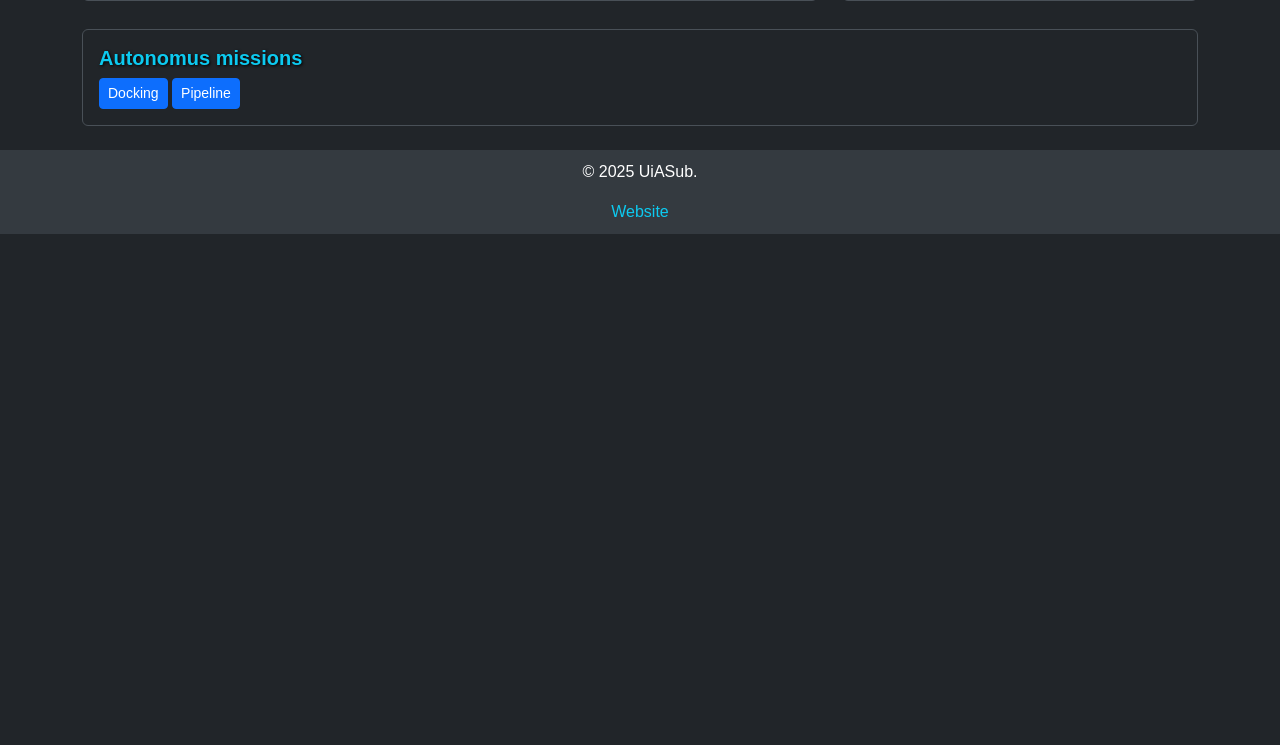
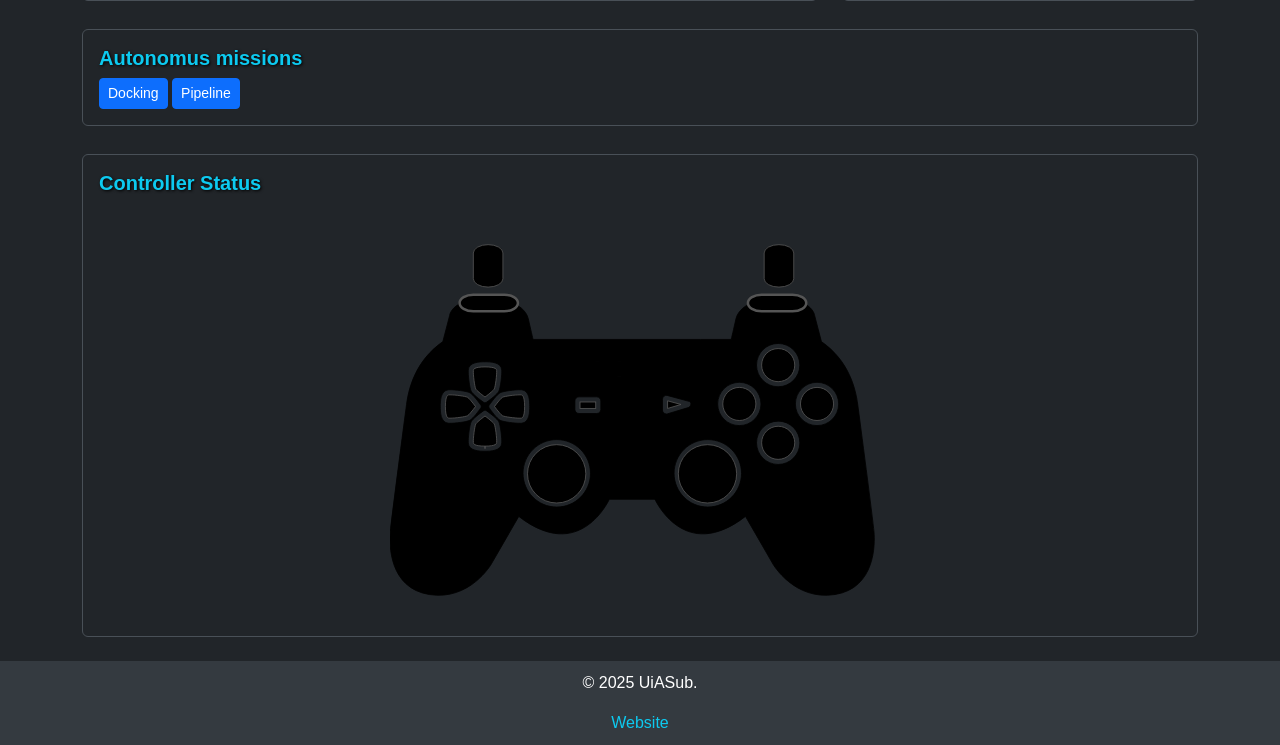
Before and after one commit to UiASub/Topside, a Flask app: page / in a window 1280 px wide. Shown: the part 941-1686 px from the top of the page. Before the commit the page ends 1175 px from the top, so only its background shows below. Run offline with Flask 3, Linux system fonts and the light colour scheme; parts of the project's set-up code (start-up, migrations or seed data) failed here and were passed over.

Commit message:
Added visualization of controller with live view of buttons pressed using js script

```diff
--- a/static/css/styles.css
+++ b/static/css/styles.css
@@ -144,9 +144,6 @@ body {
   height: 100%;
 }
 
-
-
-
 /* Modal custom styling */
 .modal-custom {
     background-color: #343a40;  /* Dark background */
@@ -250,3 +247,54 @@ body {
     font-size: 0.85rem;
     color: #adb5bd;
 }
+
+/* Controller SVG Styles */
+#controller-svg {
+    fill: #000000;
+    stroke: #555555;
+    stroke-width: 1;
+}
+
+#controller-svg #layout {
+    fill: #000000;
+    stroke: #000000;
+    stroke-width: 1;
+}
+
+/* Button default state */
+#controller-svg circle,
+#controller-svg rect,
+#controller-svg path,
+#controller-svg polygon {
+    transition: fill 0.1s ease, filter 0.1s ease;
+    fill: #000000;
+}
+
+/* All buttons default to black */
+#controller-b0, #controller-b1, #controller-b2, #controller-b3,
+#controller-b4, #controller-b5, #controller-b6, #controller-b7,
+#controller-b8, #controller-b9,
+#controller-b12, #controller-b13, #controller-b14, #controller-b15 {
+    fill: #000000;
+}
+
+/* Joysticks default to black */
+#controller-b10, #controller-b11 {
+    fill: #000000;
+    transition: cx 0.05s ease, cy 0.05s ease, fill 0.1s ease;
+}
+
+#controller-b10-below, #controller-b11-below, #controller-b11-bottom {
+    fill: #000000;
+}
+
+/* Active/Pressed button state */
+#controller-svg .selected-button {
+    fill: #dc3545 !important;
+}
+
+/* Joystick active state (when moved) */
+#controller-b10.stick-active,
+#controller-b11.stick-active {
+    fill: #dc3545 !important;
+}
--- /dev/null
+++ b/static/js/controller.js
@@ -0,0 +1,100 @@
+let controllerIndex = null;
+
+window.addEventListener("gamepadconnected", (event) => {
+  const gamepad = event.gamepad;
+  console.log("Gamepad connected:", gamepad.id);
+  controllerIndex = gamepad.index;
+});
+
+window.addEventListener("gamepaddisconnected", (event) => {
+  console.log("Gamepad disconnected:", event.gamepad.id);
+  controllerIndex = null;
+  // Reset all buttons when disconnected
+  resetController();
+});
+
+function resetController() {
+  // Reset all buttons
+  for (let i = 0; i <= 15; i++) {
+    const button = document.getElementById(`controller-b${i}`);
+    if (button) {
+      button.classList.remove("selected-button");
+    }
+  }
+  // Reset joysticks
+  resetStick("controller-b10");
+  resetStick("controller-b11");
+}
+
+function resetStick(elementId) {
+  const stick = document.getElementById(elementId);
+  if (!stick) return;
+
+  const x = Number(stick.dataset.originalXPosition);
+  const y = Number(stick.dataset.originalYPosition);
+
+  stick.setAttribute("cx", x);
+  stick.setAttribute("cy", y);
+  stick.classList.remove("stick-active");
+}
+
+function updateControllerButton(index, value) {
+  const button = document.getElementById(`controller-b${index}`);
+  const selectedButtonClass = "selected-button";
+
+  if (button) {
+    if (value > 0.1) {
+      button.classList.add(selectedButtonClass);
+    } else {
+      button.classList.remove(selectedButtonClass);
+    }
+  }
+}
+
+function handleButtons(buttons) {
+  for (let i = 0; i < buttons.length; i++) {
+    const buttonValue = buttons[i].value;
+    updateControllerButton(i, buttonValue);
+  }
+}
+
+function handleSticks(axes) {
+  updateStick("controller-b10", axes[0], axes[1]);
+  updateStick("controller-b11", axes[2], axes[3]);
+}
+
+function updateStick(elementId, leftRightAxis, upDownAxis) {
+  const multiplier = 25;
+  const stickLeftRight = leftRightAxis * multiplier;
+  const stickUpDown = upDownAxis * multiplier;
+
+  const stick = document.getElementById(elementId);
+  if (!stick) return;
+
+  const x = Number(stick.dataset.originalXPosition);
+  const y = Number(stick.dataset.originalYPosition);
+
+  stick.setAttribute("cx", x + stickLeftRight);
+  stick.setAttribute("cy", y + stickUpDown);
+
+  // Add active class when stick is moved beyond deadzone
+  const deadzone = 0.1;
+  if (Math.abs(leftRightAxis) > deadzone || Math.abs(upDownAxis) > deadzone) {
+    stick.classList.add("stick-active");
+  } else {
+    stick.classList.remove("stick-active");
+  }
+}
+
+function gameLoop() {
+  if (controllerIndex !== null) {
+    const gamepad = navigator.getGamepads()[controllerIndex];
+    if (gamepad) {
+      handleButtons(gamepad.buttons);
+      handleSticks(gamepad.axes);
+    }
+  }
+  requestAnimationFrame(gameLoop);
+}
+
+gameLoop();
--- /dev/null
+++ b/static/templates/_controller.html
@@ -0,0 +1,165 @@
+<svg version="1.1" id="controller-svg" xmlns="http://www.w3.org/2000/svg" viewBox="0 0 600 500" style="width: 100%; height: 100%;">
+    <g>
+        <g>
+            <path id="controller-b13" name="down" d="M114.003,255.595c-5.043,3.696-10.324,8.09-11.102,9.663c-1.353,2.705-3.244,17.252-2.889,22.24
+           c0.073,1.053,0.306,4.26,13.972,4.266l0.042,3.06v-3.06c13.666-0.006,13.898-3.213,13.972-4.271
+           c0.355-4.976-1.53-19.523-2.889-22.234C124.407,263.851,119.682,259.762,114.003,255.595z" />
+
+            <rect id="controller-b8" name="select" x="227.994" y="238.771" width="18.898" height="7.711" />
+
+            <path id="controller-b12" name="up" d="M114.003,232.84c5.686-4.167,10.404-8.256,11.108-9.669c1.353-2.699,3.244-17.246,2.889-22.24
+           c-0.08-1.053-0.306-4.254-13.972-4.26c-13.708,0.006-13.935,3.207-14.015,4.26c-0.355,4.987,1.53,19.535,2.889,22.24
+           C103.685,224.744,108.96,229.15,114.003,232.84z" />
+            <path id="controller-b14" name="left"
+                d="M92.962,233.11c-2.46-1.229-14.584-2.925-20.918-2.925c-0.502,0-0.937,0.012-1.31,0.042
+           c-1.059,0.074-4.266,0.301-4.271,13.966c0.006,13.709,3.213,13.936,4.266,14.009c0.379,0.031,0.82,0.043,1.316,0.043
+           c6.34,0,18.464-1.688,20.918-2.925c1.671-0.839,6.353-6.573,9.676-11.102C98.936,239.181,94.529,233.893,92.962,233.11z" />
+            <path id="controller-b15" name="right" d="M157.284,230.234c-0.379-0.031-0.82-0.043-1.316-0.043c-6.34,0-18.464,1.689-20.924,2.925
+           c-1.566,0.784-5.973,6.065-9.669,11.108c3.317,4.528,7.999,10.27,9.669,11.102c2.46,1.23,14.584,2.925,20.918,2.925
+           c0.496,0,0.936-0.012,1.31-0.042c1.059-0.074,4.266-0.3,4.271-13.966c0-0.05,0-0.092,0-0.129
+           C161.525,230.528,158.336,230.301,157.284,230.234z" />
+            <circle id="controller-b3" cx="465.824" cy="194.529" r="19.866" />
+            <circle id="controller-b1" cx="512.446" cy="241.152" r="19.865" />
+            <circle id="controller-b0" cx="465.824" cy="287.774" r="19.865" />
+            <circle id="controller-b2" cx="419.202" cy="241.152" r="19.865" />
+            <polygon id="controller-b9" name="select" points="333.062,246.586
+              349.171,241.751 333.062,237.381" />
+            <path id="layout"
+                d="M561.234,241.611c-2.441-18.305-10.171-52.075-43.531-75.264l-8.14-31.328c0,0-0.813-7.729-10.985-13.428
+           c0,0,0.612-5.288-8.745-7.729c-9.357-2.442-31.127-7.117-56.549,1.426c0,0-3.868,1.016-3.66,6.714c0,0-12.001,5.899-14.443,16.885
+           c-2.441,10.985-5.697,24.816-5.697,24.816h-36.916H211.195h-39.56c0,0-3.256-13.831-5.698-24.816s-14.443-16.885-14.443-16.885
+           c0.202-5.698-3.66-6.714-3.66-6.714c-25.429-8.543-47.191-3.868-56.549-1.426c-9.357,2.441-8.746,7.729-8.746,7.729
+           c-10.171,5.698-10.985,13.428-10.985,13.428l-8.14,31.328c-33.36,23.188-41.09,56.959-43.532,75.264
+           C17.441,259.921,1.579,380.344,0.354,394.58c-1.218,14.241-2.032,67.534,46.788,75.264s74.45-36.615,74.45-36.615l32.956-57.161
+           c73.636,57.161,108.624-20.545,108.624-20.545h54.774c0,0,34.988,77.706,108.624,20.545l32.956,57.161
+           c0,0,25.631,44.345,74.45,36.615s48.005-61.028,46.787-75.264C579.546,380.338,563.677,259.916,561.234,241.611z M465.824,168.544
+           c14.326,0,25.985,11.658,25.985,25.985c0,14.326-11.659,25.985-25.985,25.985c-14.327,0-25.985-11.659-25.985-25.985
+           C439.839,180.203,451.497,168.544,465.824,168.544z M317.322,191.175c3.776,0,7.552,0,11.322,0
+           c0.036,0.129,0.049,1.983,0.012,2.265c-0.062,0.006-0.128,0.013-0.195,0.013c-0.386,0-0.777,0-1.163,0
+           c-0.043,0-0.086,0-0.129,0.006c-0.152,0.024-0.238,0.122-0.208,0.275c0.024,0.116,0.073,0.245,0.141,0.343
+           c0.116,0.171,0.251,0.324,0.392,0.478c1.114,1.218,2.222,2.43,3.336,3.642c0.03,0.03,0.061,0.055,0.104,0.092
+           c0.049-0.056,0.099-0.104,0.147-0.153c1.261-1.377,2.515-2.754,3.775-4.131c0.031-0.031,0.062-0.067,0.08-0.104
+           c0.086-0.128,0.062-0.251-0.056-0.349c-0.098-0.079-0.208-0.098-0.336-0.098c-0.392,0.006-0.79,0-1.182,0
+           c-0.055,0-0.11-0.013-0.177-0.019c0-0.759,0-1.506,0-2.265c3.06,0,6.113,0,9.18,0c0,0.753,0,1.5,0,2.271c-0.067,0-0.135,0-0.202,0
+           c-0.746,0-1.493,0-2.233,0c-0.123,0-0.208,0.037-0.294,0.123c-2.411,2.57-4.822,5.141-7.234,7.711
+           c-0.079,0.086-0.109,0.165-0.109,0.281c0.006,0.991,0,1.977,0,2.969c0,0.042,0,0.085,0.006,0.128
+           c0.019,0.196,0.116,0.312,0.318,0.337c0.085,0.012,0.171,0,0.263,0c0.839,0,1.677,0,2.516,0c0.024,0,0.049,0.006,0.086,0.012
+           c0,0.68,0,1.353,0,2.032c-3.709,0-7.405,0-11.114,0c0-0.68,0-1.353,0-2.05c0.073,0,0.141,0,0.208,0c0.716,0,1.426,0,2.142,0
+           c0.074,0,0.153,0,0.227-0.007c0.232-0.024,0.355-0.159,0.374-0.397c0-0.037,0-0.073,0-0.11c0-1.034,0-2.068,0-3.103
+           c0-0.122-0.031-0.208-0.117-0.3c-2.282-2.503-4.571-5.007-6.848-7.51c-0.086-0.098-0.178-0.135-0.306-0.135
+           c-0.833,0.007-1.665,0-2.497,0c-0.067,0-0.135,0-0.215,0C317.322,192.681,317.322,191.935,317.322,191.175z M289.892,191.169
+           c0.079-0.006,0.159-0.006,0.238-0.006c2.51,0,5.025,0,7.535,0c0.109,0,0.227,0.006,0.336,0c0.135-0.013,0.232,0.03,0.337,0.122
+           c0.691,0.631,1.383,1.255,2.074,1.879c2.84,2.559,5.674,5.116,8.514,7.675c0.055,0.049,0.11,0.098,0.202,0.178
+           c0-0.11,0.006-0.184,0.006-0.251c0-2.032,0-4.058,0-6.09c0-0.159,0-0.312,0-0.471c0.006-0.258-0.11-0.441-0.324-0.575
+           c-0.196-0.123-0.41-0.178-0.643-0.178c-0.704,0-1.402,0-2.105,0c-0.067,0-0.135,0-0.215,0c0-0.766,0-1.506,0-2.252
+           c0,0,0.007-0.007,0.013-0.013s0.013-0.013,0.013-0.013c3.139-0.006,6.272-0.006,9.412-0.012c0.037,0,0.073,0.006,0.122,0.006
+           c0,0.753,0,1.506,0,2.276c-0.073,0-0.141,0-0.208,0c-0.679,0-1.353,0-2.031-0.006c-0.569,0-0.82,0.239-0.845,0.814
+           c-0.007,0.085-0.007,0.177-0.007,0.263c0,4.113,0,8.231,0,12.344c0,0.08,0,0.159,0,0.251c-0.073,0.007-0.122,0.013-0.177,0.013
+           c-1.065,0-2.13,0-3.195,0c-0.109,0-0.189-0.03-0.269-0.104c-4.07-3.623-8.14-7.239-12.21-10.862
+           c-0.049-0.043-0.104-0.086-0.184-0.153c0,0.098,0,0.159,0,0.221c0,2.723,0,5.446,0,8.17c0,0.104,0.013,0.214,0.024,0.318
+           c0.019,0.116,0.092,0.189,0.215,0.208c0.135,0.019,0.275,0.024,0.41,0.024c0.765,0,1.529,0,2.295,0c0.067,0,0.135,0,0.214,0
+           c0,0.729,0,1.438,0,2.16c-3.17,0-6.328,0-9.504,0c0-0.716,0-1.426,0-2.16c0.073,0,0.141,0,0.208,0c0.697,0,1.389,0,2.087,0
+           c0.079,0,0.165,0,0.244-0.013c0.245-0.036,0.386-0.195,0.398-0.446c0-0.049,0-0.098,0-0.153c0-3.47,0-6.939,0-10.41
+           c0-0.049,0-0.098,0-0.152c-0.007-0.294-0.116-0.429-0.398-0.478c-0.135-0.024-0.275-0.037-0.41-0.037
+           c-0.648-0.006-1.303,0-1.953,0c-0.067,0-0.135,0-0.227,0C289.892,192.565,289.892,191.879,289.892,191.169z M264.072,195.111
+           c0.661-1.077,1.523-1.965,2.54-2.711c1.383-1.016,2.925-1.701,4.584-2.143c1.646-0.44,3.323-0.6,5.024-0.52
+           c2.093,0.098,4.101,0.551,5.998,1.456c1.322,0.631,2.515,1.451,3.513,2.534c0.888,0.961,1.549,2.044,1.879,3.316
+           c0.453,1.708,0.251,3.354-0.544,4.921c-0.661,1.298-1.628,2.338-2.791,3.201c-1.414,1.046-2.993,1.744-4.682,2.185
+           c-0.979,0.257-1.971,0.416-2.98,0.483c-0.392,0.024-0.79,0.006-1.181,0.006c0,0.006,0,0.013,0,0.019
+           c-0.508-0.019-1.016-0.006-1.518-0.055c-2.644-0.239-5.098-1.022-7.265-2.589c-1.138-0.82-2.081-1.818-2.76-3.061
+           c-0.605-1.107-0.912-2.289-0.875-3.55C263.043,197.351,263.417,196.188,264.072,195.111z M240.008,192.565
+           c0.557-0.562,1.206-0.991,1.909-1.353c1.041-0.532,2.136-0.881,3.274-1.126c1.175-0.251,2.356-0.392,3.562-0.38
+           c0.937,0.013,1.861,0.123,2.779,0.3c1.322,0.258,2.613,0.637,3.862,1.151c0.25,0.104,0.489,0.244,0.747,0.354
+           c0.085,0.037,0.189,0.062,0.288,0.056c0.189-0.013,0.245-0.08,0.245-0.275c0-0.19,0-0.386,0-0.576
+           c0.153-0.042,2.148-0.049,2.369-0.012c0,1.836,0,3.672,0,5.521c-0.765,0-1.518,0-2.289,0c-0.012-0.086-0.018-0.159-0.031-0.239
+           c-0.092-0.667-0.404-1.218-0.881-1.683c-0.459-0.44-0.998-0.753-1.579-0.998c-0.79-0.343-1.622-0.557-2.466-0.703
+           c-1.2-0.215-2.412-0.3-3.629-0.264c-0.899,0.031-1.799,0.104-2.681,0.324c-0.361,0.092-0.709,0.208-1.04,0.38
+           c-0.239,0.122-0.465,0.275-0.643,0.478c-0.208,0.232-0.325,0.502-0.343,0.813c-0.012,0.264,0.08,0.49,0.281,0.643
+           c0.166,0.129,0.355,0.239,0.545,0.318c0.447,0.196,0.93,0.288,1.414,0.373c0.949,0.166,1.91,0.251,2.871,0.343
+           c1.53,0.153,3.066,0.294,4.583,0.563c1.175,0.208,2.326,0.478,3.434,0.942c0.698,0.288,1.353,0.648,1.928,1.15
+           c0.894,0.777,1.396,1.75,1.493,2.932c0.135,1.523-0.392,2.772-1.548,3.764c-0.71,0.606-1.524,1.022-2.393,1.353
+           c-1.016,0.386-2.068,0.631-3.139,0.796c-0.906,0.135-1.812,0.227-2.729,0.227c-0.563,0-1.126-0.067-1.683-0.159
+           c-1.818-0.3-3.605-0.729-5.367-1.268c-0.233-0.073-0.459-0.152-0.673-0.275c-0.208-0.122-0.453-0.116-0.71-0.109
+           c0,0.336,0,0.667,0,1.003c-0.912,0-1.805,0-2.699,0c-0.043-0.128-0.062-5.905-0.019-6.261c0.135-0.036,2.375-0.042,2.564-0.006
+           c0.024,0.172,0.037,0.343,0.073,0.515c0.141,0.722,0.514,1.31,1.046,1.799c0.594,0.551,1.292,0.924,2.032,1.224
+           c0.851,0.343,1.738,0.563,2.644,0.71c1.2,0.196,2.411,0.275,3.629,0.227c0.918-0.036,1.817-0.171,2.68-0.52
+           c0.478-0.19,0.912-0.441,1.285-0.796c0.196-0.184,0.368-0.392,0.496-0.631c0.061-0.109,0.073-0.22,0.049-0.343
+           c-0.061-0.317-0.232-0.562-0.478-0.765c-0.238-0.195-0.514-0.33-0.802-0.446c-0.575-0.233-1.181-0.367-1.793-0.478
+           c-1.022-0.189-2.056-0.307-3.084-0.423c-1.475-0.171-2.95-0.324-4.406-0.594c-1.175-0.22-2.338-0.489-3.439-0.979
+           c-0.667-0.294-1.292-0.667-1.806-1.2c-0.648-0.679-0.967-1.486-0.979-2.423C238.741,194.365,239.194,193.391,240.008,192.565z
+            M93.911,200.502c0.704-9.938,14.278-9.944,20.067-9.951c5.845,0.007,19.407,0.013,20.123,9.945
+           c0.379,5.324-1.414,21.224-3.513,25.41c-1.775,3.55-9.804,9.633-14.578,13.036c-0.135,0.122-0.281,0.226-0.447,0.317
+           c-0.483,0.282-1.022,0.423-1.554,0.423c-0.202,0-0.404-0.024-0.6-0.062c-0.238-0.049-0.471-0.122-0.691-0.22
+           c-0.263-0.129-0.502-0.275-0.716-0.459c-3.207-2.277-12.663-9.211-14.572-13.036C95.325,221.72,93.525,205.821,93.911,200.502z
+            M70.288,264.316c-9.938-0.704-9.945-14.278-9.945-20.073c0-5.839,0.006-19.413,9.951-20.117c0.496-0.036,1.083-0.055,1.75-0.055
+           c5.655,0,19.529,1.506,23.66,3.568c3.825,1.909,10.759,11.377,13.036,14.584c0.202,0.238,0.374,0.508,0.496,0.808
+           c0.166,0.397,0.245,0.82,0.239,1.236c-0.006,0.452-0.11,0.911-0.318,1.334c-0.116,0.227-0.257,0.44-0.416,0.63
+           c-1.805,2.559-9.051,12.589-13.036,14.578c-4.125,2.062-18.005,3.568-23.66,3.568C71.377,264.371,70.784,264.353,70.288,264.316z
+            M134.101,287.927c-0.71,9.944-14.278,9.951-20.067,9.957l0,0h-0.024c-5.82-0.006-19.388-0.013-20.092-9.957
+           c-0.379-5.312,1.414-21.212,3.513-25.404c1.909-3.819,11.377-10.759,14.578-13.036c0.135-0.116,0.282-0.22,0.441-0.312
+           c0.232-0.135,0.477-0.239,0.728-0.312c0.795-0.214,1.659-0.128,2.393,0.294c0.196,0.116,0.379,0.251,0.539,0.397
+           c4.798,3.428,12.723,9.443,14.48,12.963C132.681,266.721,134.48,282.615,134.101,287.927z M155.968,264.371
+           c-5.649,0-19.529-1.505-23.654-3.567c-3.99-1.989-11.242-12.044-13.036-14.584c-0.128-0.147-0.245-0.318-0.343-0.496
+           c-0.293-0.532-0.422-1.132-0.385-1.72c0.024-0.373,0.116-0.74,0.281-1.096c0.123-0.257,0.275-0.495,0.459-0.71
+           c2.295-3.219,9.211-12.649,13.023-14.559c4.131-2.062,18.005-3.568,23.66-3.568c0.661,0,1.254,0.019,1.756,0.055
+           c9.872,0.704,9.945,14.101,9.945,19.958c0,0.049,0,0.092,0,0.135c-0.006,5.819-0.012,19.394-9.957,20.098
+           C157.223,264.353,156.629,264.371,155.968,264.371z M200.111,364.892c-22.326,0-40.49-18.164-40.49-40.484
+           c0-22.325,18.164-40.489,40.49-40.489s40.49,18.164,40.49,40.489C240.607,346.728,222.437,364.892,200.111,364.892z
+            M253.013,247.712c0,2.692-2.191,4.89-4.89,4.89h-21.358c-2.699,0-4.89-2.19-4.89-4.89v-10.172c0-2.692,2.191-4.89,4.89-4.89
+           h21.358c2.699,0,4.89,2.191,4.89,4.89V247.712z M290.559,329.756c-18.74,0-33.991-15.244-33.991-33.99
+           c0-18.745,15.245-33.99,33.991-33.99s33.991,15.245,33.991,33.99C324.55,314.512,309.305,329.756,290.559,329.756z
+            M332.708,253.08c-0.281,0.092-0.582,0.129-0.882,0.129c-2.692,0-4.89-2.191-4.89-4.891v-12.613c0-2.974,2.858-5.569,5.691-4.785
+           l26.243,7.123c1.334,0.361,2.258,1.573,2.258,2.95c0,2.509-1.903,4.584-4.339,4.859L332.708,253.08z M381.362,364.892
+           c-22.326,0-40.49-18.164-40.49-40.484c0-22.325,18.164-40.489,40.49-40.489c22.325,0,40.489,18.164,40.489,40.489
+           C421.852,346.728,403.688,364.892,381.362,364.892z M419.202,267.137c-14.327,0-25.986-11.658-25.986-25.985
+           s11.659-25.985,25.986-25.985c14.326,0,25.985,11.658,25.985,25.985C445.182,255.479,433.528,267.137,419.202,267.137z
+            M465.824,313.759c-14.327,0-25.985-11.658-25.985-25.985s11.658-25.985,25.985-25.985c14.326,0,25.985,11.658,25.985,25.985
+           C491.804,302.101,480.15,313.759,465.824,313.759z M512.446,267.137c-14.327,0-25.985-11.658-25.985-25.985
+           s11.658-25.985,25.985-25.985s25.985,11.658,25.985,25.985C538.426,255.479,526.772,267.137,512.446,267.137z" />
+            <path d="M270.437,203.63c1.407,0.997,2.993,1.444,4.541,1.462c1.181,0,2.167-0.171,3.103-0.52
+           c0.067-0.024,0.116-0.074,0.184-0.099c0.012-0.006,0.031,0,0.043-0.006c1.334-0.502,2.466-1.279,3.292-2.454
+           c1.114-1.579,1.377-3.292,0.704-5.116c-0.472-1.279-1.334-2.265-2.473-2.986c-0.563-0.355-1.138-0.631-1.72-0.839
+           c-1.806-0.703-3.703-0.74-5.667-0.11c-1.396,0.447-2.577,1.236-3.464,2.412c-1.193,1.585-1.53,3.341-0.888,5.232
+           C268.527,201.874,269.353,202.859,270.437,203.63z" />
+
+            <circle cx="290.000" cy="295.000" r="35" width="50.898" height="100.711" stroke="black" fill="black" />
+            <rect x="227.994" y="190.0" width="120.898" height="17.5" stroke="black" fill="black" />
+
+            <rect id="controller-b4" x="83.5" y="110.0" width="70" height="20" rx="16.5" stroke-width="3"></rect>
+            <rect id="controller-b5" x="429.5" y="110.0" width="70" height="20" rx="16.5" stroke-width="3"></rect>
+
+            <rect id="controller-b6" x="99.994" y="50.0" height="50.898" width="35.5" fill="black" rx="19" ry="10" />
+
+            <rect id="controller-b7" x="448.994" y="50.0" height="50.898" width="35.5" fill="black" rx="19" ry="10" />
+
+            <circle id="controller-b10-below" name="left-stick" cx="200.000" cy="325.000"
+                data-original-x-position="200.000" data-original-y-position="325.000" r="15"
+                stroke="black" fill="black" />
+
+            <circle id="controller-b10" name="left-stick" cx="200.000" cy="325.000" data-original-x-position="200.000"
+                data-original-y-position="325.000" r="35" fill="rgb(105, 4, 4)" />
+
+            <circle id="controller-b11-bottom" name="stick-right" cx="381.000" cy="325.000"
+                data-original-x-position="381.000" data-original-y-position="325.000" r="15"
+                stroke="black" fill="black" />
+
+            <circle id="controller-b11" name="stick-right" cx="381.000" cy="325.000" data-original-x-position="381.000"
+                data-original-y-position="325.000" r="35" fill="rgb(105, 4, 4)" />
+        </g>
+    </g>
+    <g></g>
+    <g></g>
+    <g></g>
+    <g></g>
+    <g></g>
+    <g></g>
+    <g></g>
+    <g></g>
+    <g></g>
+    <g></g>
+    <g></g>
+    <g></g>
+    <g></g>
+    <g></g>
+    <g></g>
+</svg>
--- a/static/templates/layout.html
+++ b/static/templates/layout.html
@@ -88,12 +88,29 @@
   </div>
 </div>
 
+<div class="row g-4 mt-1">
+  <!-- Controller Status -->
+  <div class="col-12">
+    <div class="card custom-card h-100">
+      <div class="card-body">
+        <h5 class="card-title">Controller Status</h5>
+        <div class="d-flex justify-content-center align-items-center">
+          <div id="controller-svg-container" style="max-width: 500px; width: 100%;">
+            {% include '_controller.html' %}
+          </div>
+        </div>
+      </div>
+    </div>
+  </div>
+</div>
+
+
 {% include '_config_modal.html' %}
-
 
 <script src="/static/js/thrusters.js"></script>
 <script src="/static/js/sensors.js"></script>
 <script src="/static/js/lights.js"></script>
 <script src="/static/js/battery.js"></script>
 <script src="/static/js/depth.js"></script>
+<script src="/static/js/controller.js"></script>
 {% endblock %}
```
